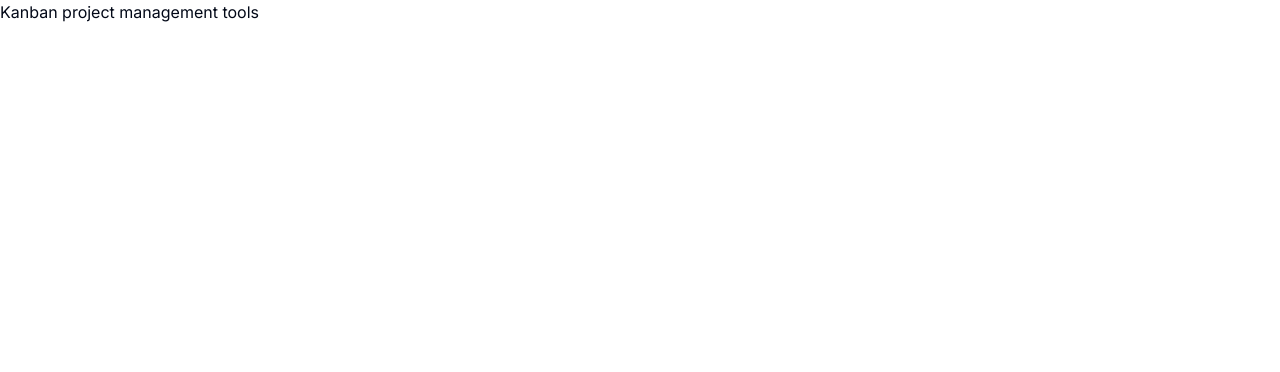
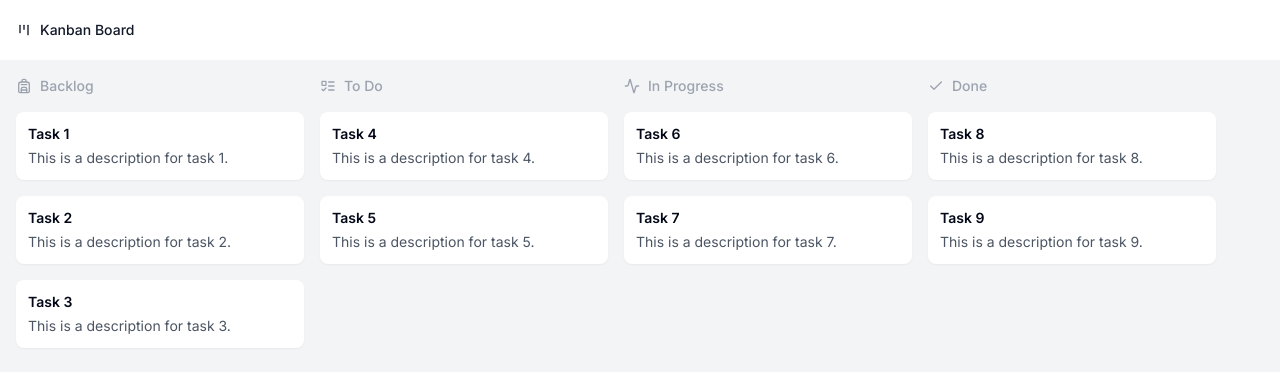
Before and after one commit to abenooo/kanban_project_management_tools, a Next.js app: page / in a window 1280 px wide. Shown: the top 372 px of the page. Built offline with nearby package versions, Linux system fonts and the light colour scheme.

Commit message:
Display the cards in cols

```diff
--- a/src/componet/kanban.tsx
+++ b/src/componet/kanban.tsx
@@ -1,8 +1,186 @@
 
-const Kanban = () => {
-  return (
-    <div>Kanban project management tools</div>
-  )
-}
+export default function Kanban() {
+    return (
+      <div key="1" className="flex flex-col h-screen">
+        <header className="h-[60px] flex items-center px-4 shadow-md">
+          <h1 className="text-sm font-medium text-gray-900 dark:text-gray-50 flex items-center">
+            <KanbanIcon className="mr-2 h-4 w-4" />
+            Kanban Board
+          </h1>
+        </header>
+        <main className="flex-1 overflow-auto py-4 px-4 bg-gray-100">
+          <div className="flex space-x-4">
+            <div className="w-72">
+              <h2 className="mb-4 text-sm font-medium text-gray-400 dark:text-gray-300 flex items-center">
+                <BackpackIcon className="mr-2 h-4 w-4" />
+                Backlog
+              </h2>
+              <div className="bg-white p-3 rounded-lg shadow-sm mb-4">
+                <h3 className="text-sm font-semibold mb-1">Task 1</h3>
+                <p className="text-sm text-gray-600 dark:text-gray-400">This is a description for task 1.</p>
+              </div>
+              <div className="bg-white p-3 rounded-lg shadow-sm mb-4">
+                <h3 className="text-sm font-semibold mb-1">Task 2</h3>
+                <p className="text-sm text-gray-600 dark:text-gray-400">This is a description for task 2.</p>
+              </div>
+              <div className="bg-white p-3 rounded-lg shadow-sm mb-4">
+                <h3 className="text-sm font-semibold mb-1">Task 3</h3>
+                <p className="text-sm text-gray-600 dark:text-gray-400">This is a description for task 3.</p>
+              </div>
+            </div>
+            <div className="w-72">
+              <h2 className="mb-4 text-sm font-medium text-gray-400 dark:text-gray-300 flex items-center">
+                <ListTodoIcon className="mr-2 h-4 w-4" />
+                To Do
+              </h2>
+              <div className="bg-white p-3 rounded-lg shadow-sm mb-4">
+                <h3 className="text-sm font-semibold mb-1">Task 4</h3>
+                <p className="text-sm text-gray-600 dark:text-gray-400">This is a description for task 4.</p>
+              </div>
+              <div className="bg-white p-3 rounded-lg shadow-sm mb-4">
+                <h3 className="text-sm font-semibold mb-1">Task 5</h3>
+                <p className="text-sm text-gray-600 dark:text-gray-400">This is a description for task 5.</p>
+              </div>
+            </div>
+            <div className="w-72">
+              <h2 className="mb-4 text-sm font-medium text-gray-400 dark:text-gray-300 flex items-center">
+                <ActivityIcon className="mr-2 h-4 w-4" />
+                In Progress
+              </h2>
+              <div className="bg-white p-3 rounded-lg shadow-sm mb-4">
+                <h3 className="text-sm font-semibold mb-1">Task 6</h3>
+                <p className="text-sm text-gray-600 dark:text-gray-400">This is a description for task 6.</p>
+              </div>
+              <div className="bg-white p-3 rounded-lg shadow-sm mb-4">
+                <h3 className="text-sm font-semibold mb-1">Task 7</h3>
+                <p className="text-sm text-gray-600 dark:text-gray-400">This is a description for task 7.</p>
+              </div>
+            </div>
+            <div className="w-72">
+              <h2 className="mb-4 text-sm font-medium text-gray-400 dark:text-gray-300 flex items-center">
+                <CheckIcon className="mr-2 h-4 w-4" />
+                Done
+              </h2>
+              <div className="bg-white p-3 rounded-lg shadow-sm mb-4">
+                <h3 className="text-sm font-semibold mb-1">Task 8</h3>
+                <p className="text-sm text-gray-600 dark:text-gray-400">This is a description for task 8.</p>
+              </div>
+              <div className="bg-white p-3 rounded-lg shadow-sm mb-4">
+                <h3 className="text-sm font-semibold mb-1">Task 9</h3>
+                <p className="text-sm text-gray-600 dark:text-gray-400">This is a description for task 9.</p>
+              </div>
+            </div>
+          </div>
+        </main>
+      </div>
+    )
+  }
 
-export default Kanban
+  function ActivityIcon(props) {
+    return (
+      <svg
+        {...props}
+        xmlns="http://www.w3.org/2000/svg"
+        width="24"
+        height="24"
+        viewBox="0 0 24 24"
+        fill="none"
+        stroke="currentColor"
+        strokeWidth="2"
+        strokeLinecap="round"
+        strokeLinejoin="round"
+      >
+        <path d="M22 12h-2.48a2 2 0 0 0-1.93 1.46l-2.35 8.36a.25.25 0 0 1-.48 0L9.24 2.18a.25.25 0 0 0-.48 0l-2.35 8.36A2 2 0 0 1 4.49 12H2" />
+      </svg>
+    )
+  }
+
+
+  function BackpackIcon(props) {
+    return (
+      <svg
+        {...props}
+        xmlns="http://www.w3.org/2000/svg"
+        width="24"
+        height="24"
+        viewBox="0 0 24 24"
+        fill="none"
+        stroke="currentColor"
+        strokeWidth="2"
+        strokeLinecap="round"
+        strokeLinejoin="round"
+      >
+        <path d="M4 10a4 4 0 0 1 4-4h8a4 4 0 0 1 4 4v10a2 2 0 0 1-2 2H6a2 2 0 0 1-2-2Z" />
+        <path d="M9 6V4a2 2 0 0 1 2-2h2a2 2 0 0 1 2 2v2" />
+        <path d="M8 21v-5a2 2 0 0 1 2-2h4a2 2 0 0 1 2 2v5" />
+        <path d="M8 10h8" />
+        <path d="M8 18h8" />
+      </svg>
+    )
+  }
+
+
+  function CheckIcon(props) {
+    return (
+      <svg
+        {...props}
+        xmlns="http://www.w3.org/2000/svg"
+        width="24"
+        height="24"
+        viewBox="0 0 24 24"
+        fill="none"
+        stroke="currentColor"
+        strokeWidth="2"
+        strokeLinecap="round"
+        strokeLinejoin="round"
+      >
+        <path d="M20 6 9 17l-5-5" />
+      </svg>
+    )
+  }
+
+
+  function KanbanIcon(props) {
+    return (
+      <svg
+        {...props}
+        xmlns="http://www.w3.org/2000/svg"
+        width="24"
+        height="24"
+        viewBox="0 0 24 24"
+        fill="none"
+        stroke="currentColor"
+        strokeWidth="2"
+        strokeLinecap="round"
+        strokeLinejoin="round"
+      >
+        <path d="M6 5v11" />
+        <path d="M12 5v6" />
+        <path d="M18 5v14" />
+      </svg>
+    )
+  }
+
+
+  function ListTodoIcon(props) {
+    return (
+      <svg
+        {...props}
+        xmlns="http://www.w3.org/2000/svg"
+        width="24"
+        height="24"
+        viewBox="0 0 24 24"
+        fill="none"
+        stroke="currentColor"
+        strokeWidth="2"
+        strokeLinecap="round"
+        strokeLinejoin="round"
+      >
+        <rect x="3" y="5" width="6" height="6" rx="1" />
+        <path d="m3 17 2 2 4-4" />
+        <path d="M13 6h8" />
+        <path d="M13 12h8" />
+        <path d="M13 18h8" />
+      </svg>
+    )
+  }
```
